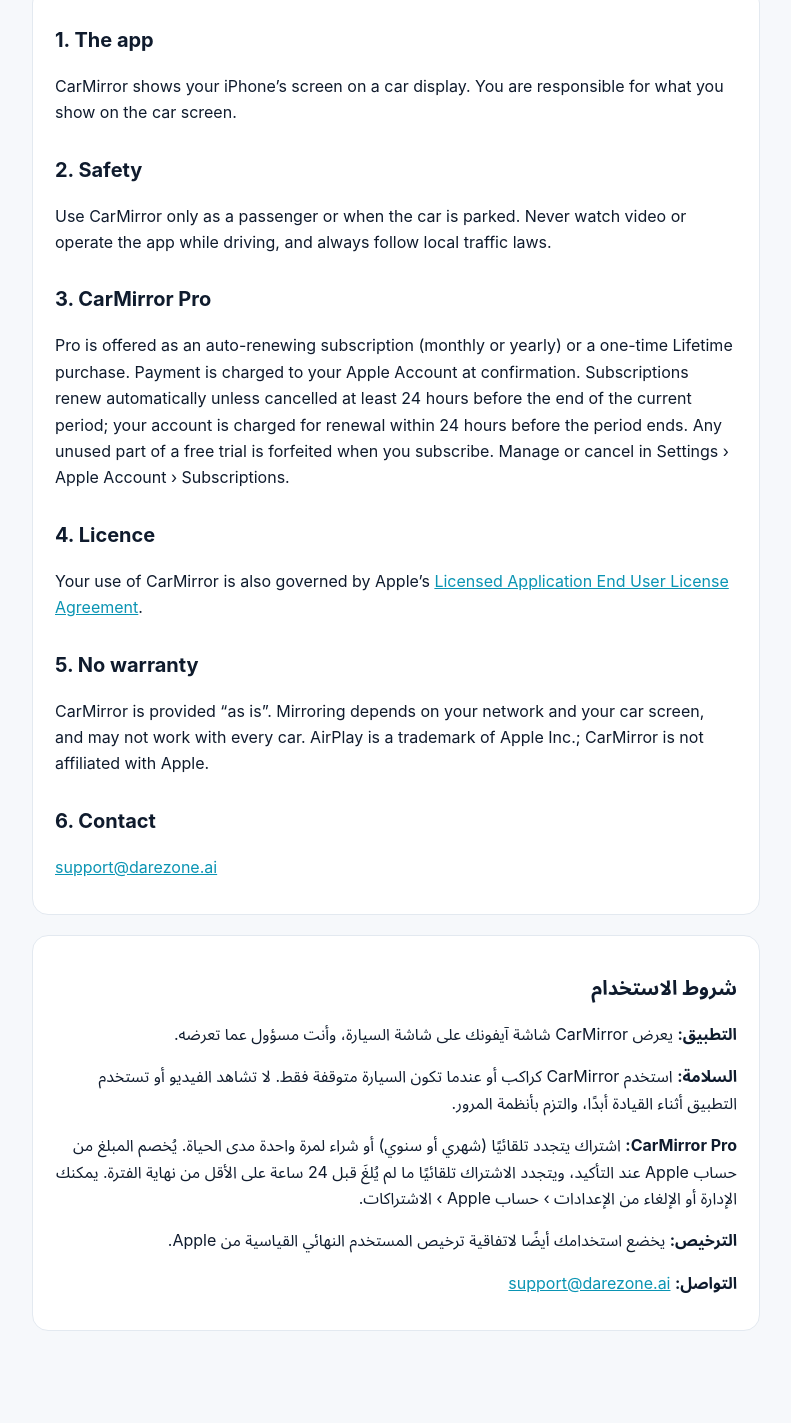
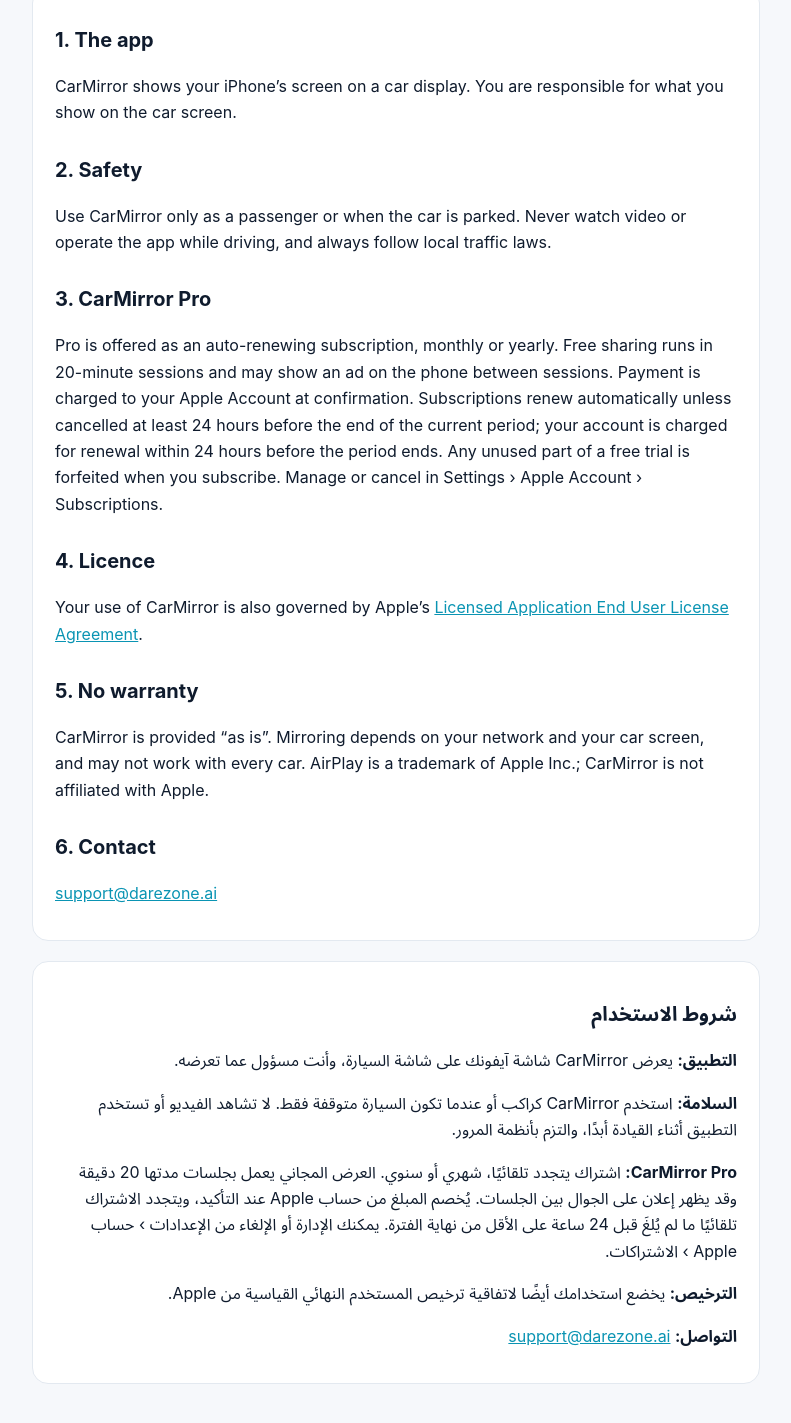
Before and after one commit to aliosh99/carmirror-legal, a plain HTML site: page terms.html in a window 1280 px wide. Shown: the part 189-1612 px from the top of the page, without its empty margins (244-1035 px from the left). Before the commit the page ends 1584 px from the top, so only its background shows below. Drawn offline with Linux system fonts and the light colour scheme.

Commit message:
Terms: Pro is monthly or yearly only; free sharing runs in 20-minute sessions
Co-Authored-By: Claude Opus 5.5 <noreply@anthropic.com>

```diff
--- a/terms.html
+++ b/terms.html
@@ -17,7 +17,7 @@
 <h2>2. Safety</h2>
 <p>Use CarMirror only as a passenger or when the car is parked. Never watch video or operate the app while driving, and always follow local traffic laws.</p>
 <h2>3. CarMirror Pro</h2>
-<p>Pro is offered as an auto-renewing subscription (monthly or yearly) or a one-time Lifetime purchase. Payment is charged to your Apple Account at confirmation. Subscriptions renew automatically unless cancelled at least 24 hours before the end of the current period; your account is charged for renewal within 24 hours before the period ends. Any unused part of a free trial is forfeited when you subscribe. Manage or cancel in Settings › Apple Account › Subscriptions.</p>
+<p>Pro is offered as an auto-renewing subscription, monthly or yearly. Free sharing runs in 20-minute sessions and may show an ad on the phone between sessions. Payment is charged to your Apple Account at confirmation. Subscriptions renew automatically unless cancelled at least 24 hours before the end of the current period; your account is charged for renewal within 24 hours before the period ends. Any unused part of a free trial is forfeited when you subscribe. Manage or cancel in Settings › Apple Account › Subscriptions.</p>
 <h2>4. Licence</h2>
 <p>Your use of CarMirror is also governed by Apple’s <a href="https://www.apple.com/legal/internet-services/itunes/dev/stdeula/">Licensed Application End User License Agreement</a>.</p>
 <h2>5. No warranty</h2>
@@ -29,7 +29,7 @@
 <h2>شروط الاستخدام</h2>
 <p><strong>التطبيق:</strong> يعرض CarMirror شاشة آيفونك على شاشة السيارة، وأنت مسؤول عما تعرضه.</p>
 <p><strong>السلامة:</strong> استخدم CarMirror كراكب أو عندما تكون السيارة متوقفة فقط. لا تشاهد الفيديو أو تستخدم التطبيق أثناء القيادة أبدًا، والتزم بأنظمة المرور.</p>
-<p><strong>CarMirror Pro:</strong> اشتراك يتجدد تلقائيًا (شهري أو سنوي) أو شراء لمرة واحدة مدى الحياة. يُخصم المبلغ من حساب Apple عند التأكيد، ويتجدد الاشتراك تلقائيًا ما لم يُلغَ قبل 24 ساعة على الأقل من نهاية الفترة. يمكنك الإدارة أو الإلغاء من الإعدادات › حساب Apple › الاشتراكات.</p>
+<p><strong>CarMirror Pro:</strong> اشتراك يتجدد تلقائيًا، شهري أو سنوي. العرض المجاني يعمل بجلسات مدتها 20 دقيقة وقد يظهر إعلان على الجوال بين الجلسات. يُخصم المبلغ من حساب Apple عند التأكيد، ويتجدد الاشتراك تلقائيًا ما لم يُلغَ قبل 24 ساعة على الأقل من نهاية الفترة. يمكنك الإدارة أو الإلغاء من الإعدادات › حساب Apple › الاشتراكات.</p>
 <p><strong>الترخيص:</strong> يخضع استخدامك أيضًا لاتفاقية ترخيص المستخدم النهائي القياسية من Apple.</p>
 <p><strong>التواصل:</strong> <a href="mailto:support@darezone.ai">support@darezone.ai</a></p>
 </section>
```
